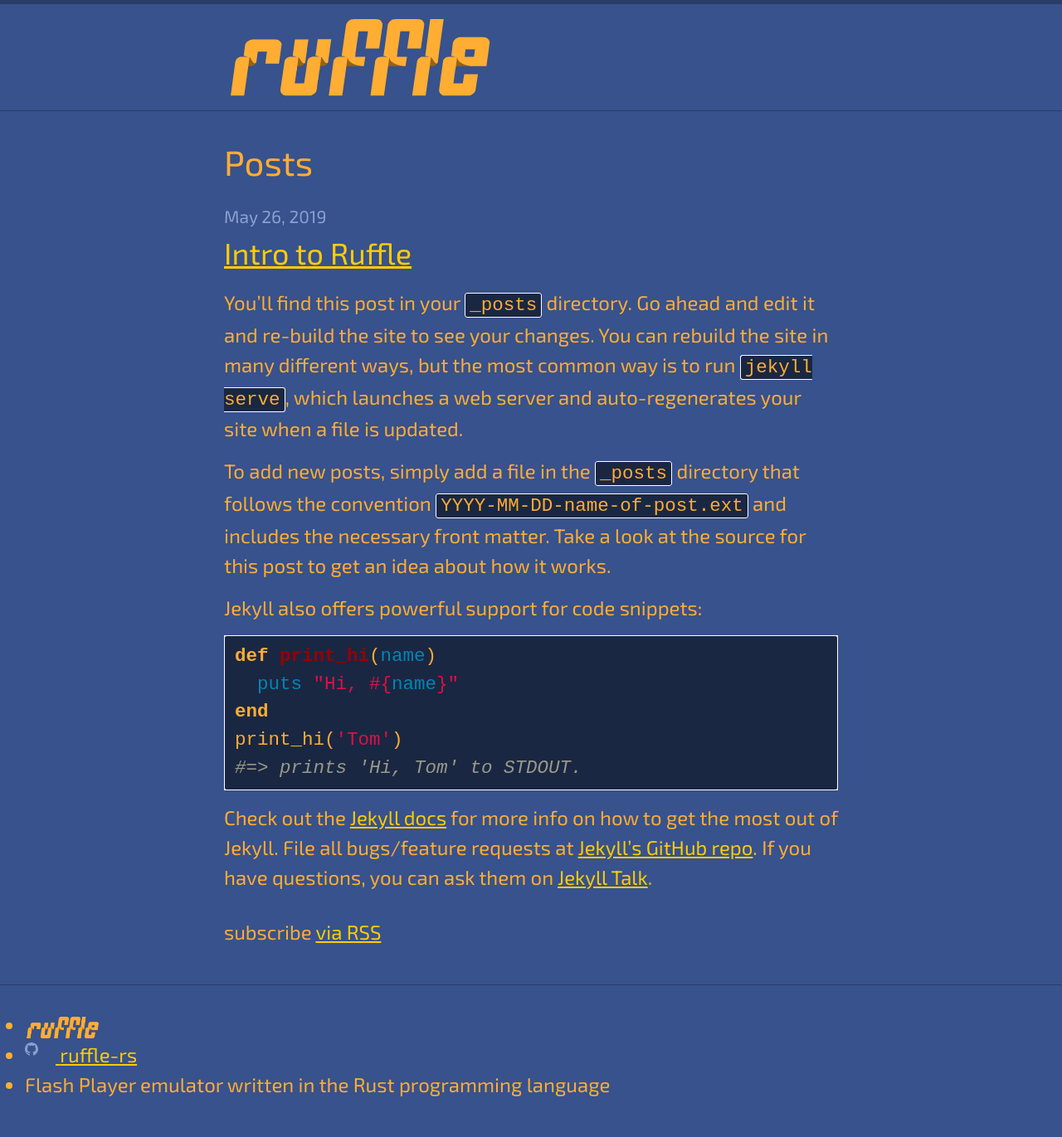
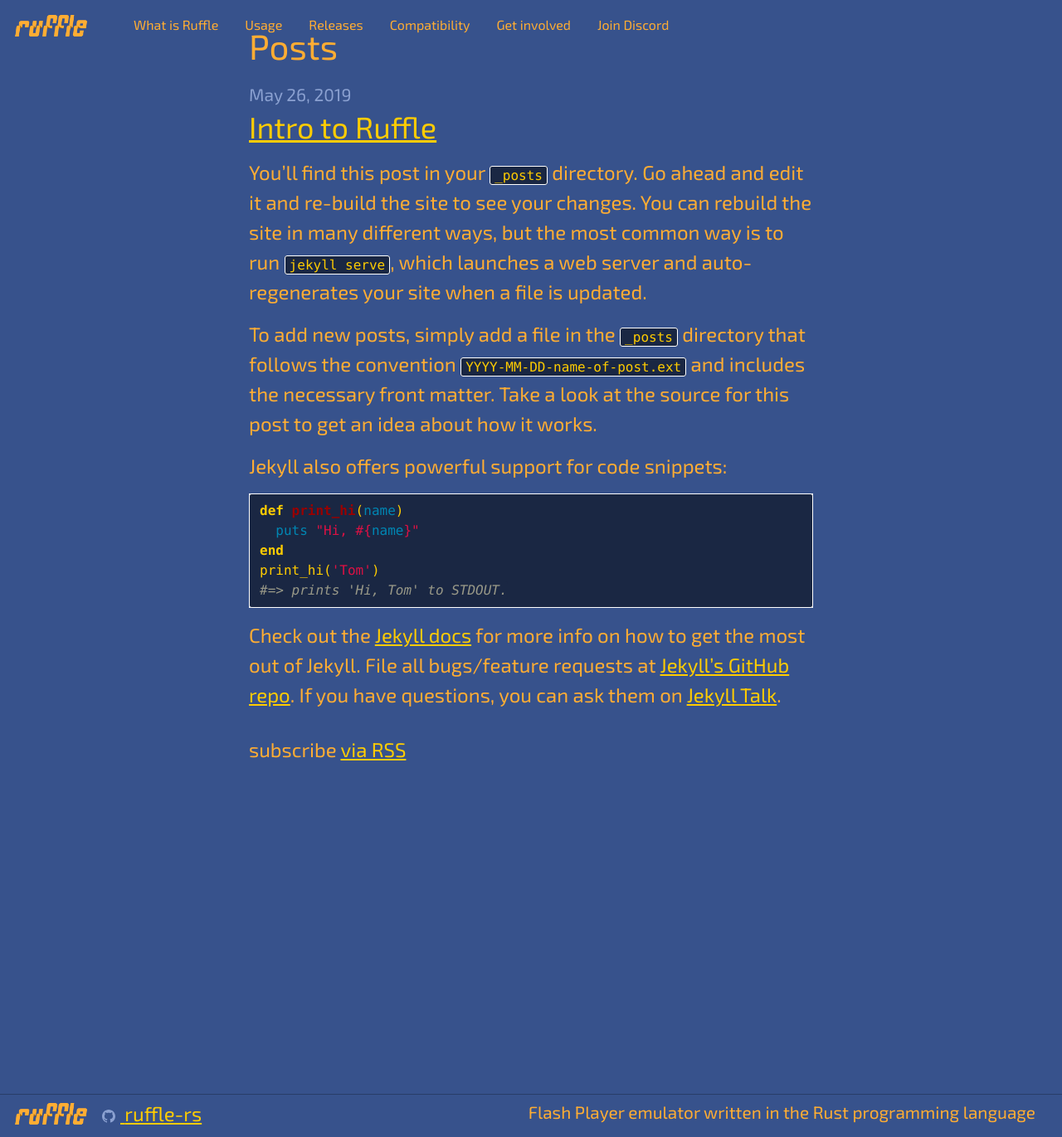
Before and after one commit to ruffle-rs/ruffle-rs.github.io, a Jekyll site: the page built from blog/index.html, in a window 1280 px wide and 1371 px high. Shown: the whole window at 83% size. Built offline with Jekyll 4.4.1, drawn with Linux system fonts in a browser that asks for light colours.

```diff
--- a/_includes/head.html
+++ b/_includes/head.html
@@ -3,11 +3,11 @@
   <meta http-equiv="X-UA-Compatible" content="IE=edge">
   <meta name="viewport" content="width=device-width, initial-scale=1">
   {%- seo -%}
-  {%- if page.url == '/' -%}
+  {%- if page.url != '/demo' || page.url != '/demo/' -%}
   <link rel="stylesheet" href="{{ "/assets/bootstrap/css/bootstrap.min.css" | relative_url }}">
   {%- endif -%}
   <link rel="stylesheet" href="{{ "/assets/main.css" | relative_url }}">
-  {%- if page.url == '/' -%}
+  {%- if page.url != '/demo' || page.url != '/demo/' -%}
   <link rel="stylesheet" href="{{ "/assets/title.css" | relative_url }}">
   {%- endif -%}
   <link href="https://fonts.googleapis.com/css?family=Exo+2&display=swap" rel="stylesheet">
--- a/_includes/header.html
+++ b/_includes/header.html
@@ -1,9 +1,34 @@
-<header class="site-header" role="banner">
+<header>
+  <nav class="navbar fixed-top navbar-expand-lg navbar-light">
+    <a class="navbar-brand" href="/#">
+      <img src="{{ "/assets/logo.png" | relative_url }}" height="30" alt="" loading="lazy">
+    </a>
+    <button class="navbar-toggler" type="button" data-toggle="collapse" data-target="#navbarNav"
+      aria-controls="navbarNav" aria-expanded="false" aria-label="Toggle navigation">
+      <span class="navbar-toggler-icon"></span>
+    </button>
+    <div class="collapse navbar-collapse" id="navbarNav">
+      <ul class="navbar-nav">
+        <li class="nav-item active">
+          <a class="nav-link" href="/#what-is-ruffle">What is Ruffle</a>
+        </li>
+        <li class="nav-item">
+          <a class="nav-link" href="/#usage">Usage</a>
+        </li>
+        <li class="nav-item">
+          <a class="nav-link" href="/#releases">Releases</a>
+        </li>
+        <li class="nav-item">
+          <a class="nav-link" href="/#compatibility">Compatibility</a>
+        </li>
+        <li class="nav-item">
+          <a class="nav-link" href="/#get-involved">Get involved</a>
+        </li>
+        <li class="nav-item">
+          <a class="nav-link" href="https://discord.gg/J8hgCQN" target="_blank">Join Discord</a>
+        </li>
+      </ul>
+    </div>
 
-  <div class="wrapper">
-    {%- assign default_paths = site.pages | map: "path" -%}
-    {%- assign page_paths = site.header_pages | default: default_paths -%}
-    <a class="site-title" rel="author" href="{{ "/" | relative_url }}"><img
-        src="{{ "/assets/logo.png" | relative_url }}"></a>
-  </div>
+  </nav>
 </header>
--- a/assets/title.scss
+++ b/assets/title.scss
@@ -106,6 +106,13 @@
 
 .section.content .row {
   margin-bottom: 1rem;
+}
+
+.section.not-found {
+  display: flex;
+  justify-content: center;
+  align-items: center;
+  min-height: 70vh;
 }
 
 .section h2 {
```
Also changed, not shown: 404.html (+7 -5 lines), index.html (+1 -34 lines).
